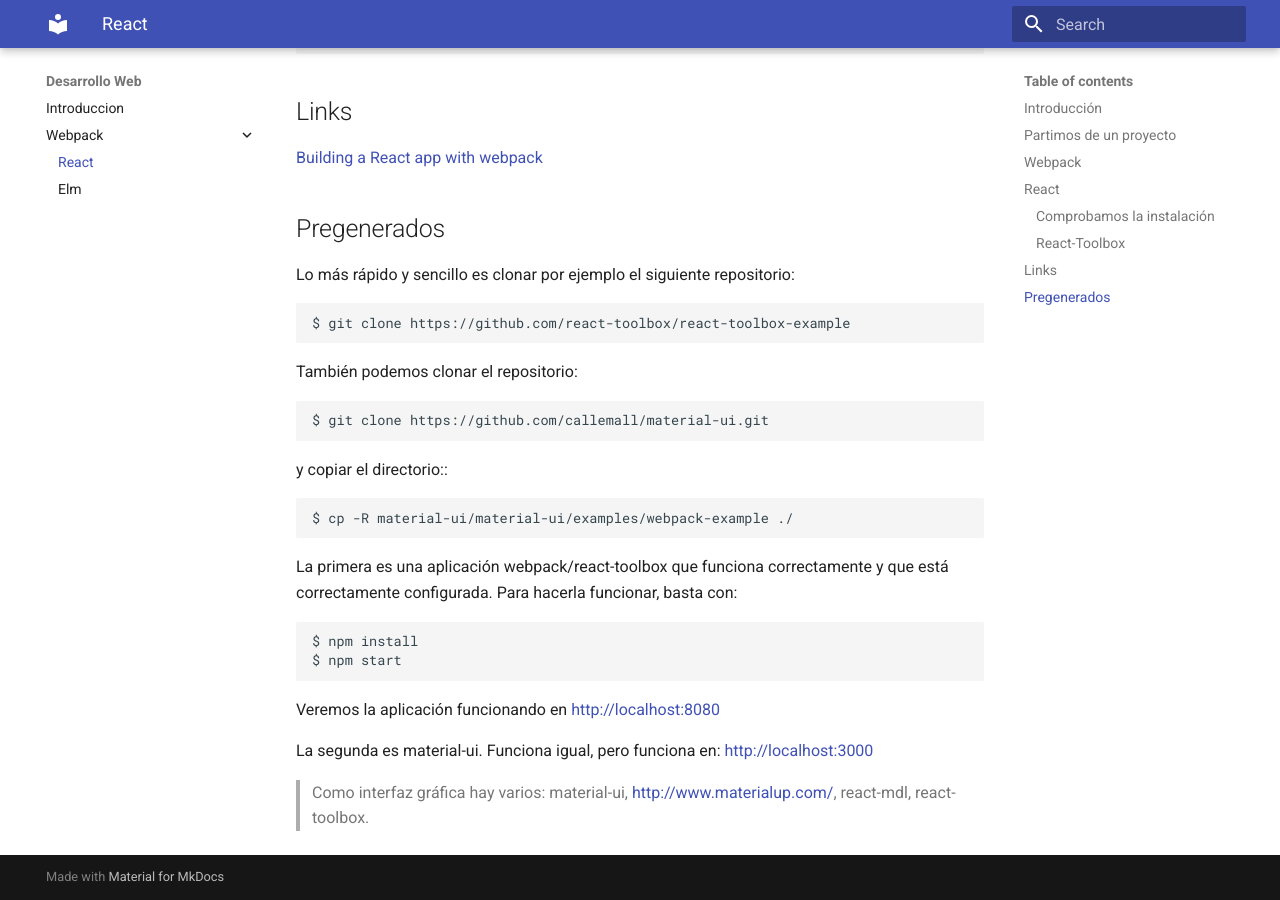
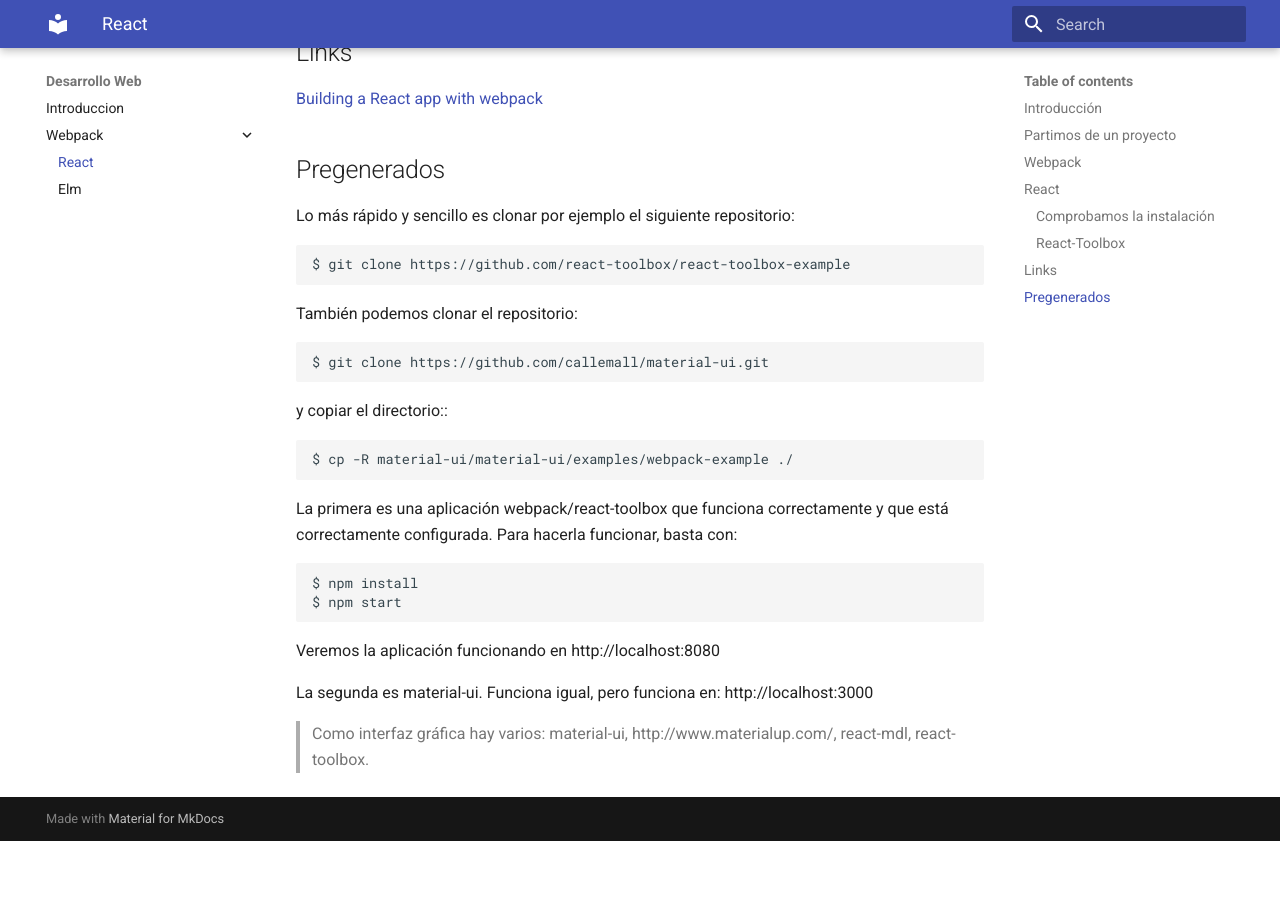
Before and after one commit to mantielero/web, an MkDocs documentation site: the page built from docs/webpack.md, in a window 1280 px wide and 900 px high, scrolled down 4321 px. Built offline with MkDocs 1.6.1 and Material for MkDocs 9.7.7, drawn with Linux system fonts in a browser that asks for light colours; after the commit the page ends 5162 px from its top, so only the background shows below that; some of the changed text lies outside the part shown.

```diff
--- a/mkdocs.yml
+++ b/mkdocs.yml
@@ -13,22 +13,8 @@ nav:
 markdown_extensions:
 - admonition
 - codehilite
-- pymdownx.arithmatex
-- pymdownx.betterem:
-  smart_enable: all
-- pymdownx.caret
-- pymdownx.critic
 - pymdownx.details
-- pymdownx.emoji:
-  emoji_generator: !!python/name:pymdownx.emoji.to_svg
-- pymdownx.inlinehilite
-- pymdownx.magiclink
-- pymdownx.mark
-- pymdownx.smartsymbols
 - pymdownx.superfences
-- pymdownx.tasklist:
-  custom_checkbox: true
-- pymdownx.tilde
 
 plugins:
 - search
```
Also changed, not shown: docs/webpack.md (+1 -6 lines).
